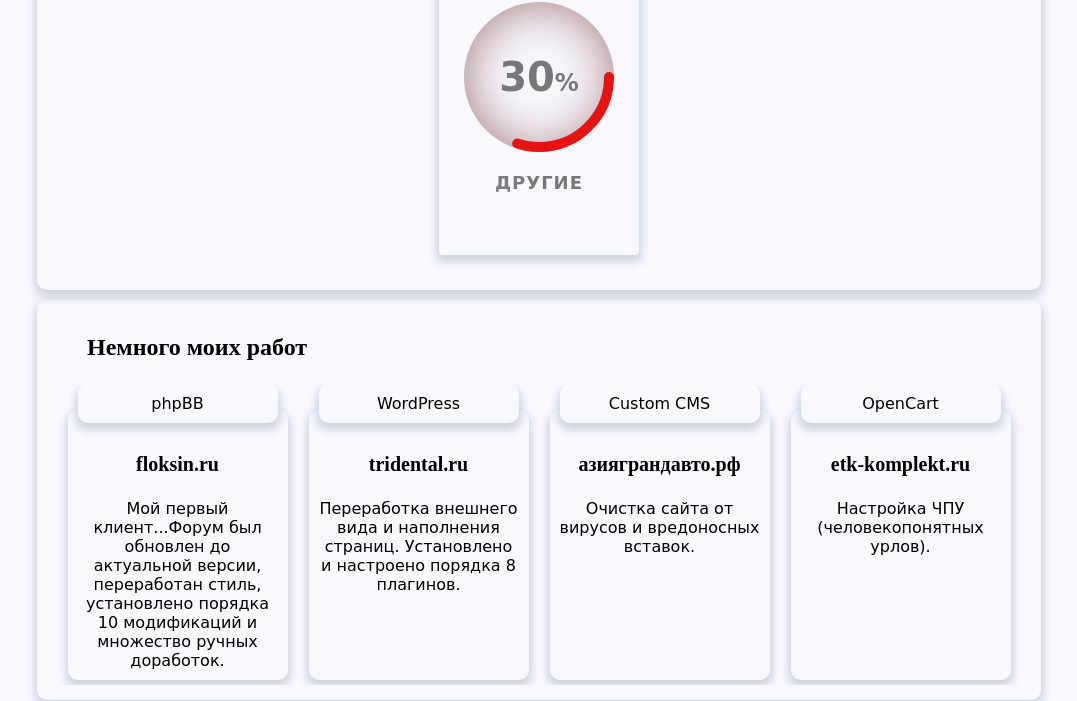
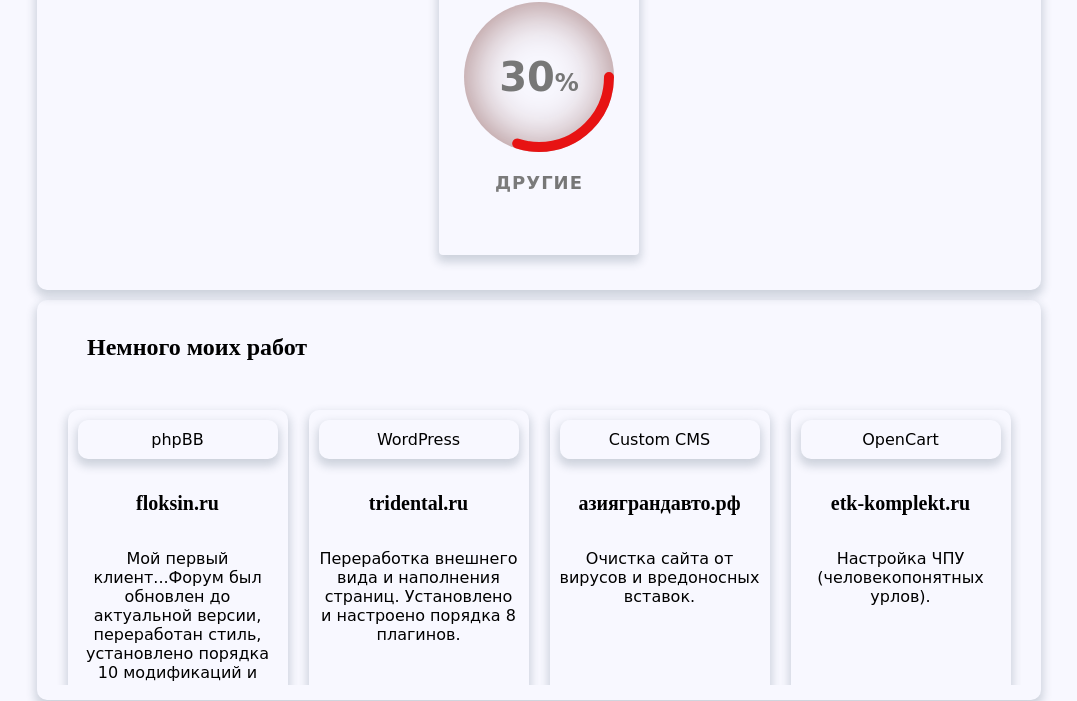
Before and after one commit to DeaDRoMeO/resume, a plain HTML site: page index.html in a window 1280 px wide. Shown: the part 2119-2820 px from the top of the page, without its empty margins (101-1178 px from the left). Drawn offline with Linux system fonts and the light colour scheme; a web font is replaced by a local one.

Commit message:
modified:   css/stylesheet.css 	modified:   js/script.js

```diff
--- a/css/stylesheet.css
+++ b/css/stylesheet.css
@@ -221,7 +221,6 @@ blockquote cite {
 
 .desc {
   text-align: center;
-  margin-top: -50px;
 }
 
 .cat {
@@ -231,8 +230,6 @@ blockquote cite {
   -moz-box-shadow: 0px 5px 10px 2px rgba(34, 60, 80, 0.2);
   box-shadow: 0px 5px 10px 2px rgba(34, 60, 80, 0.2);
   border-radius: 10px;
-  position: relative;
-  top: -126px;
   background: ghostwhite;
 }
 
--- a/js/script.js
+++ b/js/script.js
@@ -12,7 +12,7 @@ t.onload = function () {
 setTimeout(function () {
   for (let oneclient of massClient) {
     let div = document.createElement("div");
-    div.innerHTML = `<h5>${oneclient.url}</h5><div class="cat">${oneclient.cat}</div><div class="desc">${oneclient.description}</div>`;
+    div.innerHTML = `<div class="cat">${oneclient.cat}</div><h5>${oneclient.url}</h5><div class="desc">${oneclient.description}</div>`;
     divClient.appendChild(div);
     console.log(oneclient);
   }
```
